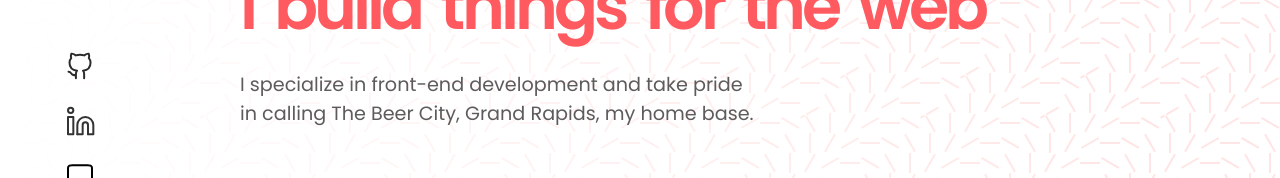
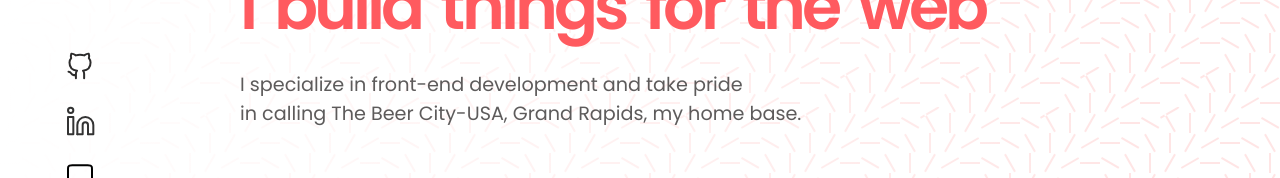
Before and after one commit to JD-R0driguez/react-play-ground, a React (Vite) app in the folder home-page/: page / in a window 1280 px wide. Shown: the part 425-603 px from the top of the page. Built offline with nearby package versions, Linux system fonts and the light colour scheme.

Commit message:
Fixed grammar in hero title

```diff
--- a/home-page/src/components/Hero.jsx
+++ b/home-page/src/components/Hero.jsx
@@ -11,7 +11,7 @@ export default function Hero(){
                 <TextAnimation text="I build things for the web" style="theme-2"/>
                 <h3 className="hero-small animate__animated animate__fadeIn">
                     I specialize in front-end development and take pride <br/>
-                    in calling The Beer City, Grand Rapids, my home base.
+                    in calling The Beer City-USA, Grand Rapids, my home base.
                 </h3>
             </section>
         </div>
```
